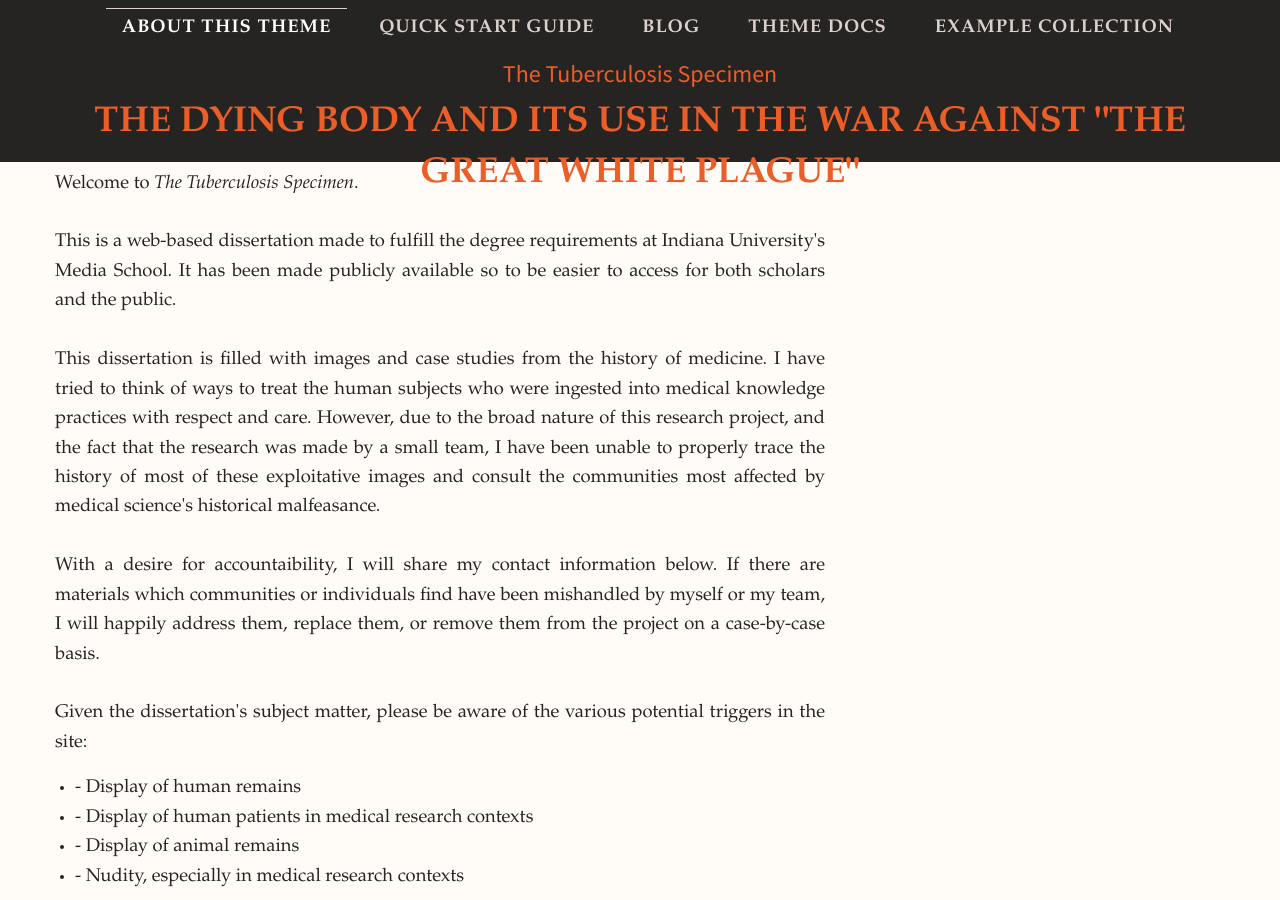
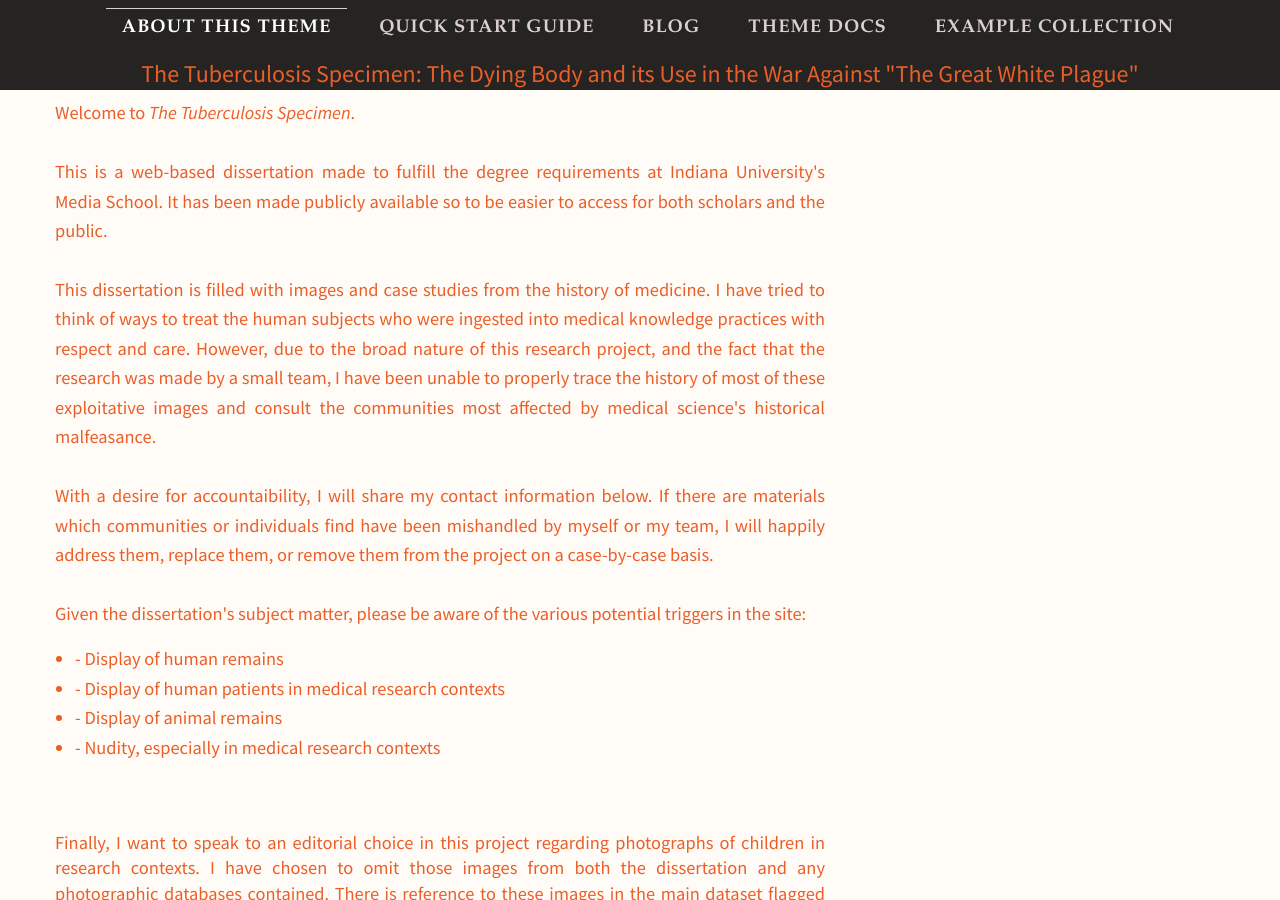
Before and after one commit to TuberculosisSpecimen/diss, a Jekyll site: the page built from pages/index.md, in a window 1280 px wide and 900 px high. Built offline with Jekyll 4.4.1, drawn with Linux system fonts in a browser that asks for light colours; nearby versions of some CDN libraries; some web fonts are replaced.

Commit message:
Update homepage.html
Font tinkering.

```diff
--- a/_layouts/homepage.html
+++ b/_layouts/homepage.html
@@ -5,8 +5,7 @@
 
 <div class="darkbg">
 <div class="grid-container">
-<h4 class="center">The Tuberculosis Specimen</h4>
-<h1 class="center siteheader subheadline">The Dying Body and its Use in the War Against "The Great White Plague"</h1>
+<h4 class="center">The Tuberculosis Specimen: The Dying Body and its Use in the War Against "The Great White Plague"</h4>
 </div>
 </div>
 
@@ -14,7 +13,7 @@
 <div class="grid-x grid-padding-x align-middle">
 <div class="cell medium-8 align-right small-order-2 medium-order-1 large-order-1 align-middle" markdown="1" >
 
-<p>Welcome to <i>The Tuberculosis Specimen</i>.<br>
+<h6><p>Welcome to <i>The Tuberculosis Specimen</i>.<br>
 <br>
 This is a web-based dissertation made to fulfill the degree requirements at Indiana University's Media School. It has been made publicly available so to be easier to access for both scholars and the public.<br>
 <br>
@@ -34,7 +33,7 @@
 Thank you so much for taking your time to visit this dissertation. Please feel free to contact me if you have questions or concerns at spurcel at iu dot edu .<br><br>
 
 Go to the <a href="https://tuberculosisspecimen.github.io/diss/blog>dissertation</a>.</p>
-
+            </h6>
 
 </div>
 <div class="cell medium-4 align-left small-order-1 medium-order-2 large-order-2">
```
